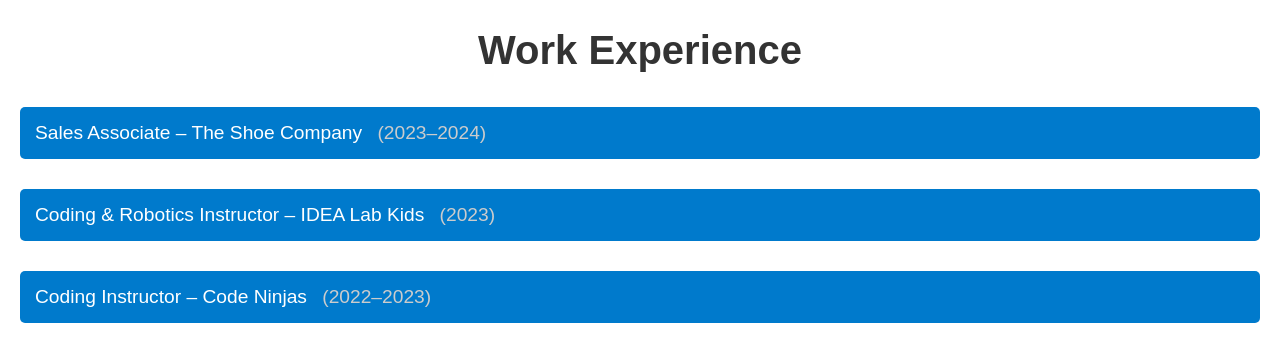
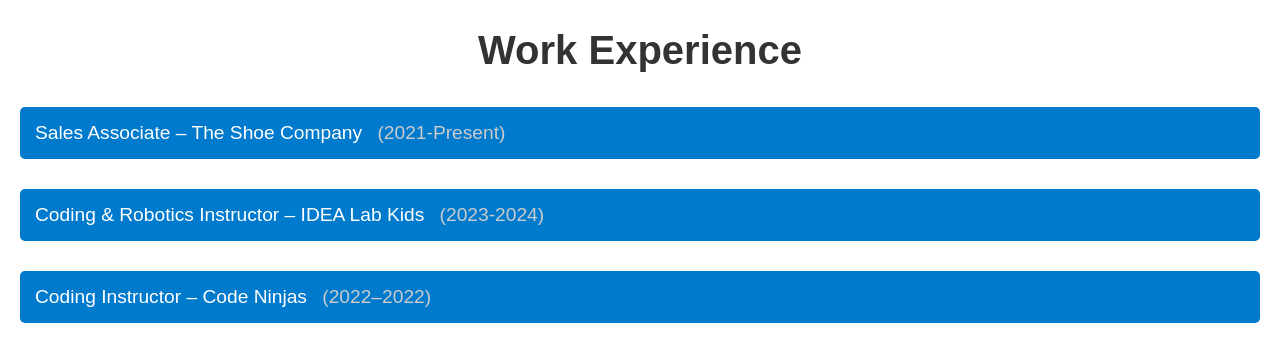
Before and after one commit to ishanisiva/Portfolio, a plain HTML site: page index.html in a window 1280 px wide. Shown: the part 2160-2517 px from the top of the page. Drawn offline with Linux system fonts and the light colour scheme.

Commit message:
P1
work experience update on dates

```diff
--- a/index.html
+++ b/index.html
@@ -84,7 +84,7 @@
 
         <!-- Sales Associate -->
         <div class="job">
-            <button class="accordion">Sales Associate – The Shoe Company <span class="dates">(2023–2024)</span></button>
+            <button class="accordion">Sales Associate – The Shoe Company <span class="dates">(2021-Present)</span></button>
             <div class="panel">
                 <ul>
                     <li>Assisted customers in finding the right footwear based on needs and preferences.</li>
@@ -97,7 +97,7 @@
 
         <!-- Coding & Robotics Instructor -->
         <div class="job">
-            <button class="accordion">Coding & Robotics Instructor – IDEA Lab Kids <span class="dates">(2023)</span></button>
+            <button class="accordion">Coding & Robotics Instructor – IDEA Lab Kids <span class="dates">(2023-2024)</span></button>
             <div class="panel">
                 <ul>
                     <li>Instructed children in coding and robotics using hands-on activities and interactive lessons.</li>
@@ -109,7 +109,7 @@
 
         <!-- Coding Instructor -->
         <div class="job">
-            <button class="accordion">Coding Instructor – Code Ninjas <span class="dates">(2022–2023)</span></button>
+            <button class="accordion">Coding Instructor – Code Ninjas <span class="dates">(2022–2022)</span></button>
             <div class="panel">
                 <ul>
                     <li>Designed and taught coding lessons to children, focusing on learning through games and activities.</li>
```
